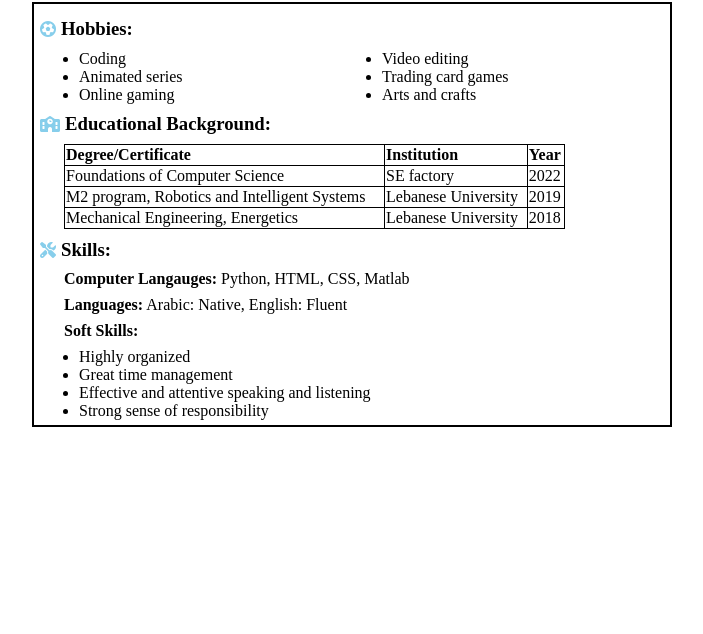
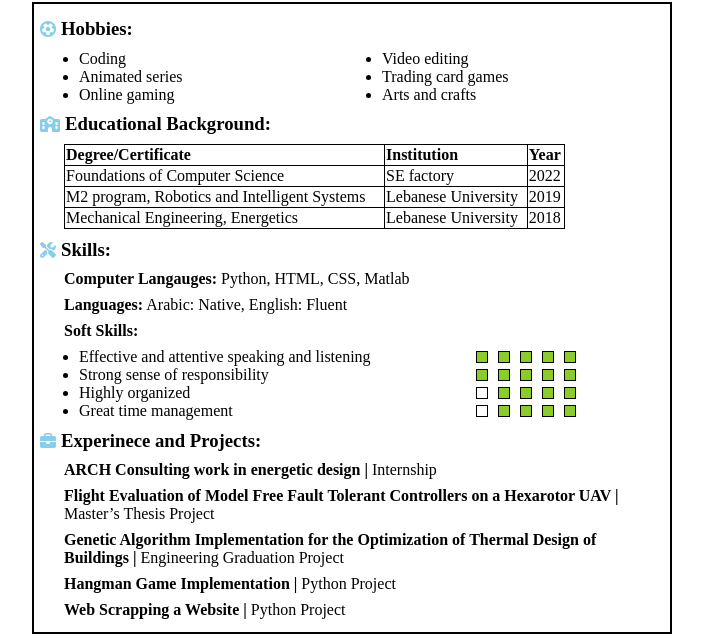
Before and after one commit to mohammad-kassem/Portfolio, a plain HTML site: page index.html in a window 1280 px wide. Shown: the part 243-877 px from the top of the page, without its empty margins (288-991 px from the left). Before the commit the page ends 800 px from the top, so only its background shows below. Drawn offline with Linux system fonts and the light colour scheme.

Commit message:
Revert back to old version which had the new features but buggy github pages

```diff
--- a/index.html
+++ b/index.html
@@ -2,7 +2,7 @@
 <html>
     <head>
         <title> Mohammad Kassem CV </title>
-        <link rel="stylesheet" href="styles.css">
+        <link rel="stylesheet" href="./styles.css">
         <script src="https://kit.fontawesome.com/1ff5291ea3.js" crossorigin="anonymous"></script> <!--importing fontawesome icons-->
     </head>
     <body>
@@ -97,15 +97,37 @@
                 </table>
 
                 <i class="fa-solid fa-screwdriver-wrench"></i> <h3> Skills: </h3>
+                    <div class="skills">
                         <p class="content"><b> Computer Langauges:</b> Python, HTML, CSS, Matlab </p>
                         <p class="content"><b>Languages:</b> Arabic: Native, English: Fluent </p>
                         <p class="content"><b> Soft Skills:</b></p>
                         <ul class="leftList">
-                            <li> Highly organized </li>
-                            <li> Great time management </li>
-                            <li> Effective and attentive speaking and listening </li>
-                            <li> Strong sense of responsibility </li>
+                            <li>
+                                Effective and attentive speaking and listening <p class="checkedBox"> &nbsp; </p> <p class="checkedBox"> &nbsp; </p>
+                                <p class="checkedBox"> &nbsp; </p><p class="checkedBox"> &nbsp; </p><p class="checkedBox"> &nbsp; </p>
+                            </li>
+                            <li>
+                                Strong sense of responsibility <p class="checkedBox"> &nbsp; </p> <p class="checkedBox"> &nbsp; </p>
+                                <p class="checkedBox"> &nbsp; </p><p class="checkedBox"> &nbsp; </p><p class="checkedBox"> &nbsp; </p>
+                            </li>
+                            <li>
+                                 Highly organized <p class="checkedBox"> &nbsp; </p> <p class="checkedBox"> &nbsp; </p>
+                                <p class="checkedBox"> &nbsp; </p><p class="checkedBox"> &nbsp; </p><p class="uncheckedBox"> &nbsp; </p>
+                            </li>
+                            <li>
+                                Great time management <p class="checkedBox"> &nbsp; </p> <p class="checkedBox"> &nbsp; </p>
+                                <p class="checkedBox"> &nbsp; </p><p class="checkedBox"> &nbsp; </p><p class="uncheckedBox"> &nbsp; </p>
+                            </li>
                         </ul>
+                    </div>
 
+                <i class="fa-solid fa-briefcase"></i> <h3> Experinece and Projects: </h3>
+                    <p class="content"><b> ARCH Consulting work in energetic design | </b> Internship </p>
+                    <p class="content"><b> Flight Evaluation of Model Free Fault Tolerant Controllers on a Hexarotor UAV | </b> Master’s Thesis Project </p>
+                    <p class="content"><b> Genetic Algorithm Implementation for the Optimization of Thermal Design of Buildings | </b> Engineering Graduation Project</p>
+                    <p class="content"><b> Hangman Game Implementation | </b> Python Project </p>
+                    <p class="content"><b> Web Scrapping a Website | </b> Python Project </p>
+
+        </section>
     </body>
 </html>
```
Also changed, not shown: styles.css (line endings or trailing spaces).
